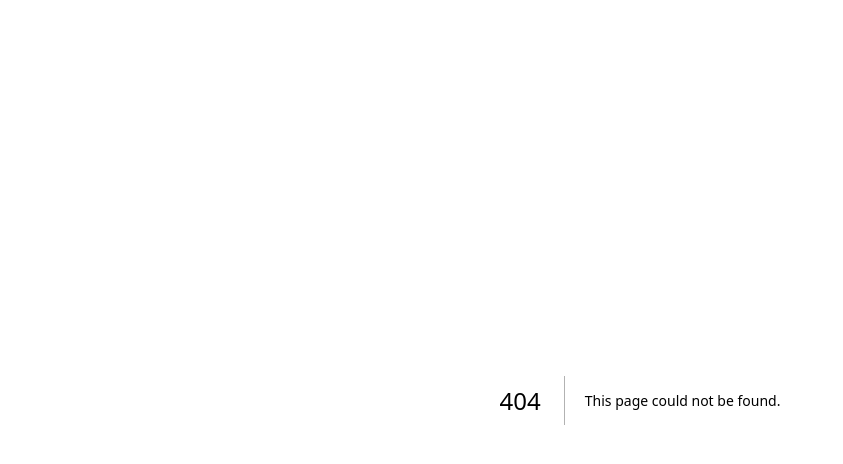
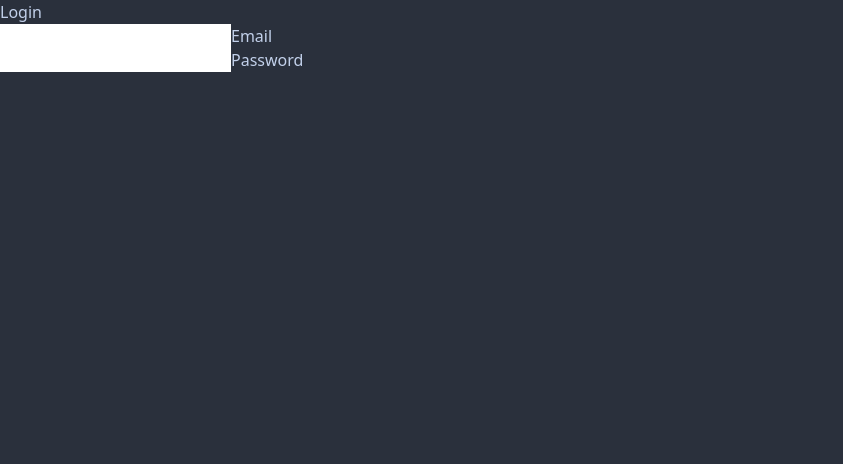
Before and after one commit to srshah27/agenda-builder, a Next.js app: page /Login in a window 1280 px wide. Before the commit this address had no page. Shown: the top 464 px of the page, without its empty margins (0-843 px from the left). Built offline with nearby package versions, Linux system fonts and the light colour scheme.

Commit message:
markup for login

```diff
--- /dev/null
+++ b/src/pages/Login.js
@@ -0,0 +1,28 @@
+import React from 'react'
+
+function Login() {
+  return (
+    <section>
+      <div>
+        <div>
+          <form action="" method="post">
+            <h2>Login</h2>
+            <div>
+              <input type="email" required />
+              <label htmlFor="">Email</label>
+            </div>
+            <div>
+              <input type="password" required />
+              <label htmlFor="">Password</label>
+            </div>
+            <div>
+
+            </div>
+          </form>
+        </div>
+      </div>
+    </section>
+  )
+}
+
+export default Login
```
